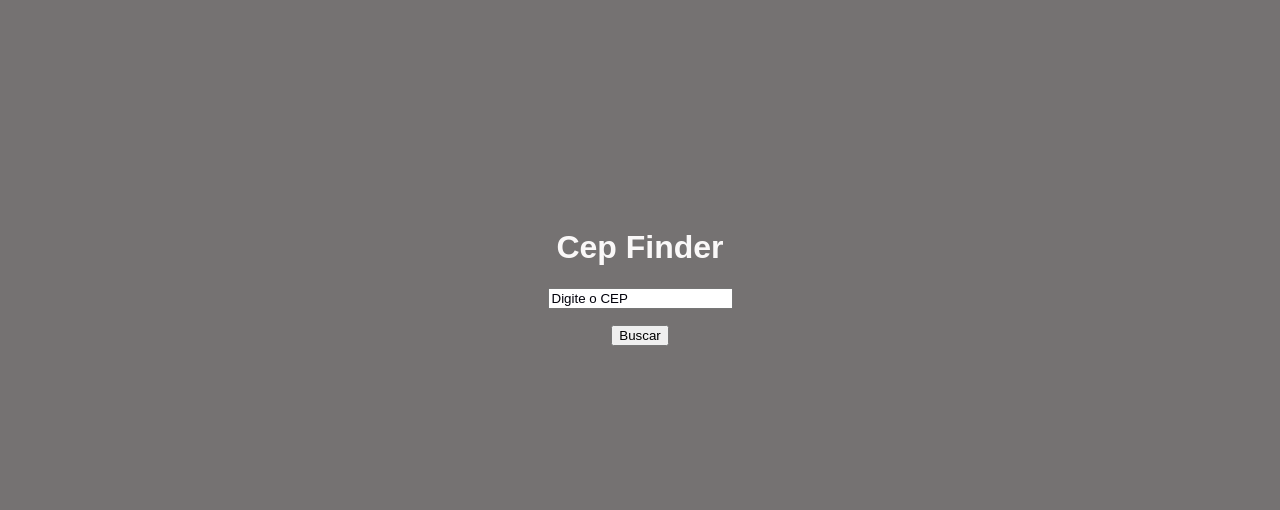
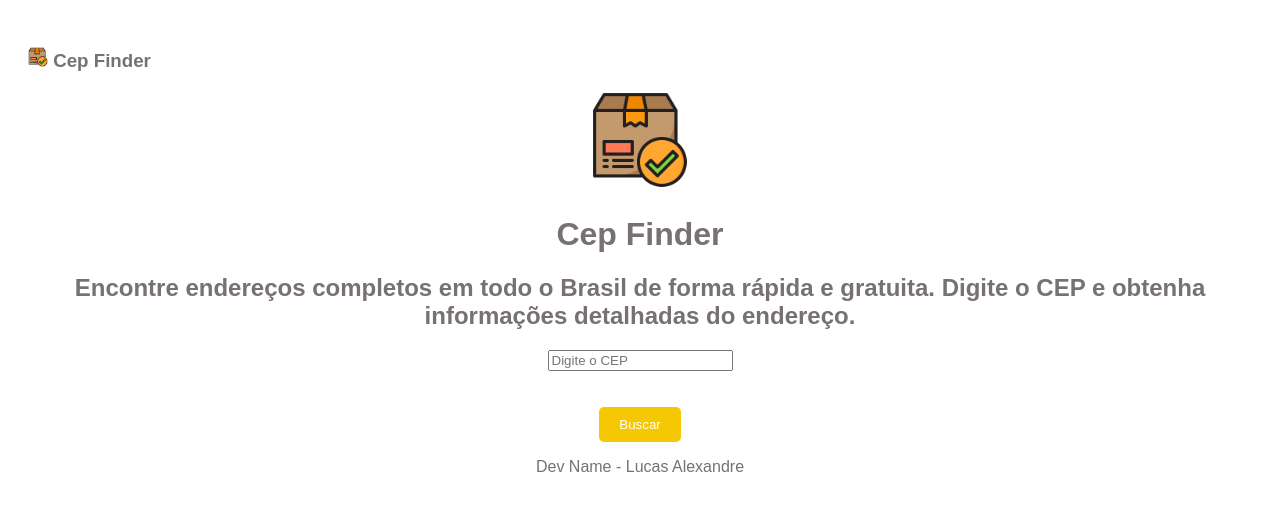
Before and after one commit to bglucass/CEPFINDER, a plain HTML site: page index.html in a window 1280 px wide. Drawn offline with Linux system fonts and the light colour scheme.

Commit message:
Att do website

```diff
--- a/index.html
+++ b/index.html
@@ -7,8 +7,12 @@
     <link rel="stylesheet" href="style.css">
 </head>
 <body>
+    <h3><img src="6136958.png" id="logo"> Cep Finder</h3>
+
+    <header><img src="6136958.png" alt=""></header>
     <div class="quadro">
         <h1>Cep Finder</h1>
+        <h2>Encontre endereços completos em todo o Brasil de forma rápida e gratuita. Digite o CEP e obtenha informações detalhadas do endereço.</h2>
             <input id="endereco" type="text" placeholder="Digite o CEP"><br>
                 <p id="rua"></p>
                 <p id="bairro"></p>
@@ -20,5 +24,8 @@
 
     <script src="script.js"></script>
 </body>
+<footer>
+        <p>Dev Name - Lucas Alexandre</p>
+</footer>
 
 </html>
--- a/script.js
+++ b/script.js
@@ -22,10 +22,7 @@
                 document.getElementById("rua").textContent = dados.logradouro;
                 document.getElementById("bairro").textContent = dados.bairro;
                 document.getElementById("estado").textContent = dados.estado;
-                if (dados.bairro = 0){
-                    alert("Error")
 
-                }
 
         });
 }
--- a/style.css
+++ b/style.css
@@ -1,11 +1,37 @@
+    header img{
+        max-width: 100px;
+    }
     body{
         font-family: Arial, sans-serif;
-        background: #757272;
-        color: #faf8f8;
+        background: #ffffff;
+        color: #777171;
         text-align: center;
         margin: 100;
-        padding: 200px;
-}
+        padding: 20px;
+    }
     ::placeholder{
-        color: rgb(0, 0, 10);
-}
+        color: rgb(#777171);
+    }
+    h2{
+        color: #777171;
+    }
+    h3{
+        text-align: left;
+    }
+    h3 img{
+        max-width: 20px;
+    }
+    footer{
+        color: #777171;
+    }
+    button{
+        padding: 10px 20px;
+    margin-top: 20px;
+    background: #f5c803;
+    border: none;
+    color: #fff;
+    cursor: pointer;
+    border-radius: 5px;
+
+
+    }
```
Also changed, not shown: 6136958.png (added).
